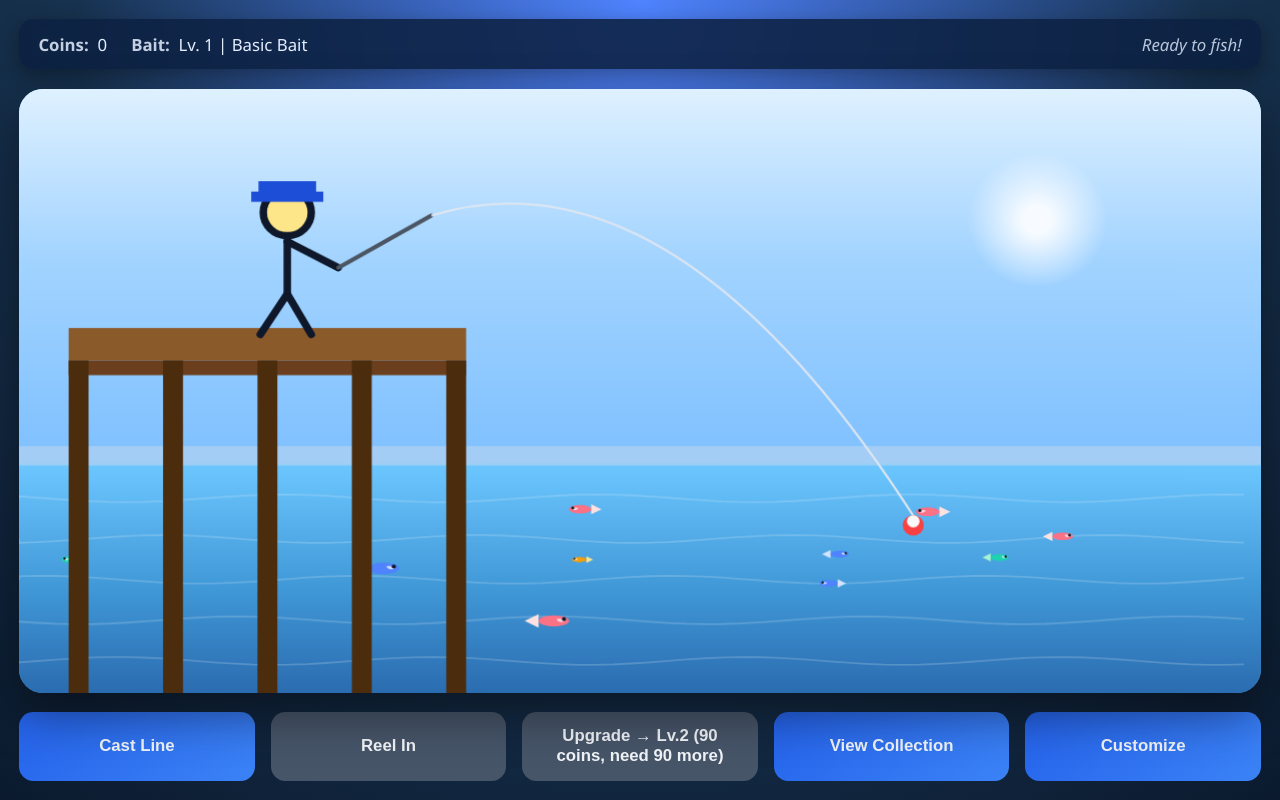
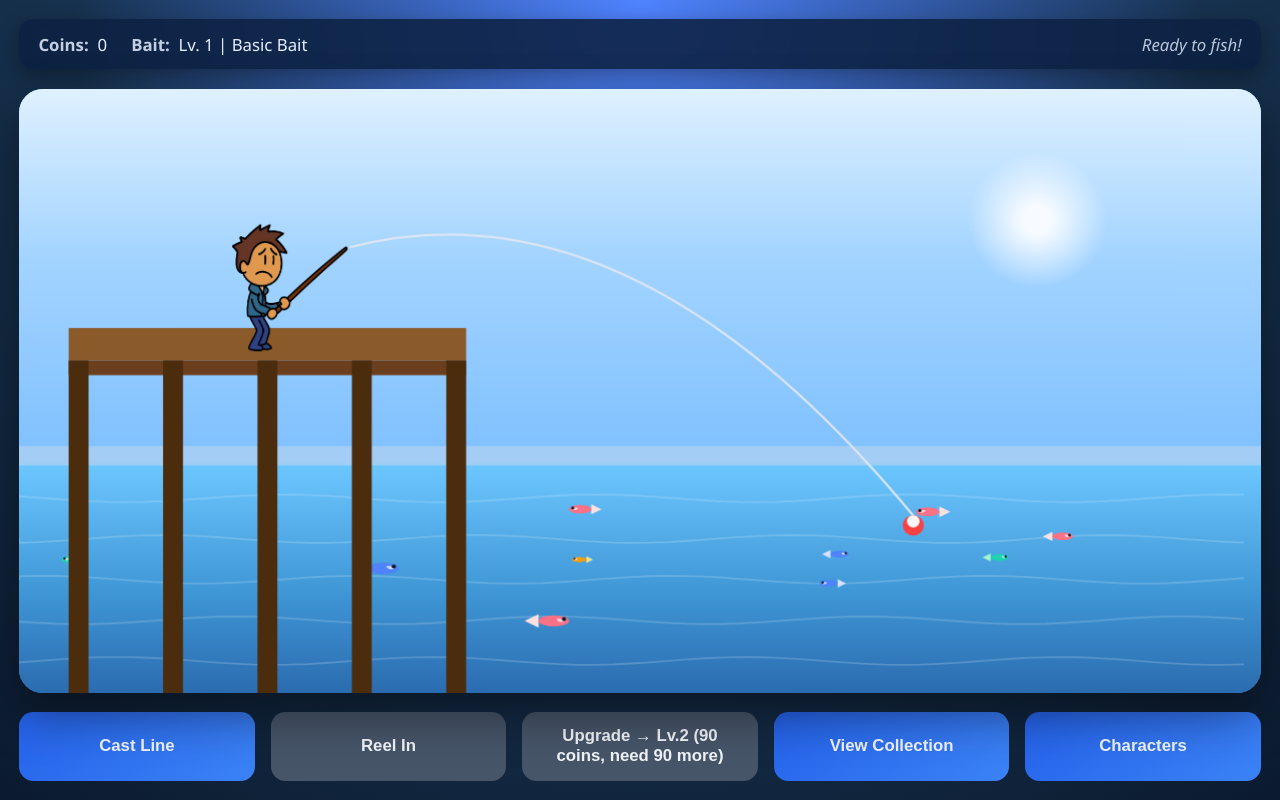
Before and after one commit to teebs4140/stickman-fishing, a plain HTML site: page index.html in a window 1280 px wide. Drawn offline with Linux system fonts and the light colour scheme.

Commit message:
added new characters

```diff
--- a/game.js
+++ b/game.js
@@ -110,75 +110,42 @@ function startGame() {
     { level: 6, name: "Cosmic Resonator", upgradeCost: 620, odds: { Common: 0.12, Uncommon: 0.28, Rare: 0.24, Epic: 0.14, Legendary: 0.12, Mythic: 0.1 } },
   ];
 
-  const COSMETICS = {
-    hats: [
-      {
-        id: "default",
-        name: "Classic Blue Cap",
-        cost: 0,
-        colors: { top: "#1d4ed8", brim: "#1d4ed8" },
-        description: "Simple cap that keeps the sun out of your eyes.",
-      },
-      {
-        id: "sunset",
-        name: "Sunset Beanie",
-        cost: 180,
-        colors: { top: "#f97316", brim: "#fb7185" },
-        description: "Warm hues inspired by evening fishing trips.",
-      },
-      {
-        id: "forest",
-        name: "Forest Bucket",
-        cost: 260,
-        colors: { top: "#166534", brim: "#22c55e" },
-        description: "Blends in with the pines when you scout new spots.",
-      },
-      {
-        id: "cosmic",
-        name: "Cosmic Halo",
-        cost: 360,
-        colors: { top: "#9333ea", brim: "#f472b6" },
-        description: "Shimmering band that glows with cosmic energy.",
-      },
-    ],
-    outfits: [
-      {
-        id: "default",
-        name: "Standard Lines",
-        cost: 0,
-        stroke: "#0f172a",
-        accent: "#2563eb",
-        accentType: "none",
-        description: "Reliable black lines—ready for any catch.",
-      },
-      {
-        id: "angler",
-        name: "Angler Jacket",
-        cost: 220,
-        stroke: "#1f2937",
-        accent: "#16a34a",
-        accentType: "vest",
-        description: "Utility vest packed with imaginary tackle.",
-      },
-      {
-        id: "crimson",
-        name: "Crimson Sash",
-        cost: 280,
-        stroke: "#7f1d1d",
-        accent: "#f97316",
-        accentType: "sash",
-        description: "Bold sash that shows you mean fishing business.",
-      },
-      {
-        id: "midnight",
-        name: "Midnight Slicker",
-        cost: 340,
-        stroke: "#0f172a",
-        accent: "#3b82f6",
-        accentType: "coat",
-        description: "Storm-ready coat for late-night legendary hunts.",
-      },
-    ],
+  // Character images - loaded asynchronously
+  const characterImages = {
+    char1: new Image(),
+    char2: new Image(),
+    char3: new Image(),
+  };
+  characterImages.char1.src = "characters/image-removebg-preview.png";
+  characterImages.char2.src = "characters/image_2-removebg-preview.png";
+  characterImages.char3.src = "characters/image_5-removebg-preview.png";
+
+  const CHARACTERS = {
+    char1: {
+      id: "char1",
+      name: "Fisher Blue",
+      cost: 0,
+      description: "A dedicated angler ready for any catch.",
+      // Rod tip offsets calibrated from visual testing
+      rodTipOffsetX: 0.98,  // Relative to character width - far right at rod tip
+      rodTipOffsetY: 0.22,  // Relative to character height - at the rod tip end
+    },
+    char2: {
+      id: "char2",
+      name: "Bunny Fisher",
+      cost: 0, // Free for testing
+      description: "Cheerful bunny with a lucky carrot charm.",
+      rodTipOffsetX: 0.93,  // Rod extends to the right - at rod tip
+      rodTipOffsetY: 0.22,  // Rod tip position
+    },
+    char3: {
+      id: "char3",
+      name: "Fisher Green",
+      cost: 0, // Free for testing
+      description: "Confident fisher with expert technique.",
+      rodTipOffsetX: 0.80,  // Rod tip - more to the left for Fisher Green
+      rodTipOffsetY: 0.22,  // Rod tip position - slightly down
+    },
   };
 
   const FISH_ART = {
@@ -237,23 +204,19 @@ function startGame() {
     pendingCatch: null,
     collection: new Map(),
     backgroundFish: [],
-    customization: {
-      owned: {
-        hats: new Set(["default"]),
-        outfits: new Set(["default"]),
-      },
-      equippedHat: "default",
-      equippedOutfit: "default",
+    characters: {
+      owned: new Set(["char1"]), // char1 is free/default
+      selected: "char1",
     },
   };
 
-  const stickman = {
+  const character = {
     x: canvas.width * 0.22,
     baseY: CONFIG.waterline,
-    height: 140,
-    headRadius: 18,
-    handX: 0,
-    handY: 0,
+    width: 120,  // Character image width when rendered
+    height: 140, // Character image height when rendered
+    rodTipX: 0,
+    rodTipY: 0,
   };
 
   let lastTimestamp = performance.now();
@@ -431,54 +394,57 @@ function startGame() {
     );
   }
 
-  function getCosmetics(type) {
-    return COSMETICS[type] ?? [];
-  }
-
-  function getCosmeticById(type, id) {
-    return getCosmetics(type).find((item) => item.id === id);
-  }
-
-  function isCosmeticOwned(type, id) {
-    return state.customization.owned[type]?.has(id);
-  }
-
-  function purchaseCosmetic(type, id) {
-    const item = getCosmeticById(type, id);
-    if (!item) return;
-    if (isCosmeticOwned(type, id)) {
-      setStatus(`${item.name} is already in your wardrobe.`);
+  function getCharacterById(id) {
+    return CHARACTERS[id];
+  }
+
+  function isCharacterOwned(id) {
+    return state.characters.owned.has(id);
+  }
+
+  function purchaseCharacter(id) {
+    const char = getCharacterById(id);
+    if (!char) return;
+    if (isCharacterOwned(id)) {
+      setStatus(`${char.name} is already unlocked.`);
       return;
     }
-    if (state.coins < item.cost) {
-      const shortfall = item.cost - state.coins;
-      setStatus(`Need ${shortfall} more coins to buy ${item.name}.`);
+    if (state.coins < char.cost) {
+      const shortfall = char.cost - state.coins;
+      setStatus(`Need ${shortfall} more coins to unlock ${char.name}.`);
       return;
     }
-    state.coins -= item.cost;
-    state.customization.owned[type].add(id);
-    setStatus(`Purchased ${item.name}!`);
+    state.coins -= char.cost;
+    state.characters.owned.add(id);
+    setStatus(`Unlocked ${char.name}!`);
     updateUI();
-    renderCustomizationUI();
-  }
-
-  function equipCosmetic(type, id) {
-    const item = getCosmeticById(type, id);
-    if (!item) return;
-    if (!isCosmeticOwned(type, id)) {
-      setStatus(`Buy ${item.name} before equipping it.`);
+    renderCharacterSelectionUI();
+  }
+
+  function selectCharacter(id) {
+    const char = getCharacterById(id);
+    if (!char) return;
+    if (!isCharacterOwned(id)) {
+      setStatus(`Unlock ${char.name} before selecting it.`);
       return;
     }
-    const key = type === "hats" ? "equippedHat" : "equippedOutfit";
-    state.customization[key] = id;
-    setStatus(`${item.name} equipped! Looking sharp.`);
-    renderCustomizationUI();
-  }
-
-  function renderCustomizationList(listElement, items, type) {
-    if (!listElement) return;
-    listElement.innerHTML = "";
-    for (const item of items) {
+    state.characters.selected = id;
+    setStatus(`${char.name} selected!`);
+    renderCharacterSelectionUI();
+  }
+
+  function renderCharacterSelectionUI() {
+    if (!hatList) return; // Repurposing the hatList element for characters
+
+    hatList.innerHTML = "";
+
+    // Hide the outfit list since we're only using character selection now
+    if (outfitList) {
+      outfitList.style.display = "none";
+    }
+
+    const characters = Object.values(CHARACTERS);
+    for (const char of characters) {
       const li = document.createElement("li");
       li.className = "customize-item";
 
@@ -486,16 +452,16 @@ function startGame() {
       info.className = "customize-item-info";
 
       const name = document.createElement("span");
-      name.textContent = item.name;
+      name.textContent = char.name;
       info.appendChild(name);
 
       const desc = document.createElement("span");
       desc.style.opacity = "0.8";
       desc.style.fontSize = "0.82rem";
-      desc.textContent = item.description;
+      desc.textContent = char.description;
       info.appendChild(desc);
 
-      if (isCosmeticOwned(type, item.id) && item.cost > 0) {
+      if (isCharacterOwned(char.id) && char.cost > 0) {
         const owned = document.createElement("span");
         owned.className = "owned-tag";
         owned.textContent = "Owned";
@@ -507,32 +473,25 @@ function startGame() {
       const actions = document.createElement("div");
       actions.className = "customize-item-actions";
 
-      if (!isCosmeticOwned(type, item.id)) {
+      if (!isCharacterOwned(char.id)) {
         const buyBtn = document.createElement("button");
         buyBtn.className = "buy";
-        buyBtn.textContent = `Buy (${item.cost} coins)`;
-        buyBtn.disabled = state.coins < item.cost;
-        buyBtn.addEventListener("click", () => purchaseCosmetic(type, item.id));
+        buyBtn.textContent = `Unlock (${char.cost} coins)`;
+        buyBtn.disabled = state.coins < char.cost;
+        buyBtn.addEventListener("click", () => purchaseCharacter(char.id));
         actions.appendChild(buyBtn);
       }
 
-      const equipBtn = document.createElement("button");
-      equipBtn.className = "equip";
-      const currentEquipped =
-        type === "hats" ? state.customization.equippedHat : state.customization.equippedOutfit;
-      equipBtn.textContent = currentEquipped === item.id ? "Equipped" : "Equip";
-      equipBtn.disabled = currentEquipped === item.id || !isCosmeticOwned(type, item.id);
-      equipBtn.addEventListener("click", () => equipCosmetic(type, item.id));
-      actions.appendChild(equipBtn);
+      const selectBtn = document.createElement("button");
+      selectBtn.className = "equip";
+      selectBtn.textContent = state.characters.selected === char.id ? "Selected" : "Select";
+      selectBtn.disabled = state.characters.selected === char.id || !isCharacterOwned(char.id);
+      selectBtn.addEventListener("click", () => selectCharacter(char.id));
+      actions.appendChild(selectBtn);
 
       li.appendChild(actions);
-      listElement.appendChild(li);
-    }
-  }
-
-  function renderCustomizationUI() {
-    renderCustomizationList(hatList, getCosmetics("hats"), "hats");
-    renderCustomizationList(outfitList, getCosmetics("outfits"), "outfits");
+      hatList.appendChild(li);
+    }
   }
 
   function toggleCustomizePanel(forceOpen) {
@@ -543,7 +502,7 @@ function startGame() {
     if (shouldOpen) {
       hideCatchOverlay();
       collectionPanel.classList.add("hidden");
-      renderCustomizationUI();
+      renderCharacterSelectionUI();
       customizePanel.classList.remove("hidden");
     } else {
       customizePanel.classList.add("hidden");
@@ -829,12 +788,10 @@ function startGame() {
     layout.deckThickness = layout.dockHeight * 0.24;
     layout.deckY = layout.dockTop + layout.deckThickness;
 
-    stickman.height = Math.max(150, canvas.height * 0.24);
-    stickman.headRadius = stickman.height * 0.16;
-    stickman.x = layout.dockX + layout.dockWidth * 0.55;
-    stickman.baseY = layout.dockTop + layout.deckThickness * 0.2;
-    stickman.handX = stickman.x + stickman.height * 0.34;
-    stickman.handY = stickman.baseY - stickman.height * 0.46;
+    character.height = Math.max(150, canvas.height * 0.24);
+    character.width = character.height * 0.86; // Maintain aspect ratio
+    character.x = layout.dockX + layout.dockWidth * 0.55;
+    character.baseY = layout.deckY; // Stand on top of the deck plank
 
     state.bobber.baseX = canvas.width * 0.72;
     state.bobber.baseY = CONFIG.waterline + 60;
@@ -870,7 +827,7 @@ function startGame() {
     }
 
     if (!customizePanel.classList.contains("hidden")) {
-      renderCustomizationUI();
+      renderCharacterSelectionUI();
     }
   }
 
@@ -937,7 +894,7 @@ function startGame() {
       case "casting": {
         state.castTimer += dt;
         const t = clamp(state.castTimer / CONFIG.castDurationMs, 0, 1);
-        const start = { x: stickman.handX, y: stickman.handY };
+        const start = { x: character.rodTipX, y: character.rodTipY };
         state.bobber.x = start.x + (state.bobber.baseX - start.x) * t;
         state.bobber.y = start.y + (state.bobber.baseY - start.y) * t;
 
@@ -1162,7 +1119,7 @@ function startGame() {
     drawBackground();
     drawBackgroundFish();
     drawDock();
-    drawStickman();
+    drawCharacter();
     drawFishingLine();
     drawBobber();
   }
@@ -1218,115 +1175,28 @@ function startGame() {
     }
   }
 
-  function drawStickman() {
-    const headRadius = stickman.headRadius;
-    const currentHat =
-      getCosmeticById("hats", state.customization.equippedHat) ||
-      getCosmeticById("hats", "default");
-    const currentOutfit =
-      getCosmeticById("outfits", state.customization.equippedOutfit) ||
-      getCosmeticById("outfits", "default");
-    const strokeColor = currentOutfit?.stroke ?? "#0f172a";
-    const accentColor = currentOutfit?.accent ?? "#2563eb";
-    const accentType = currentOutfit?.accentType ?? "none";
-    const hatTopColor = currentHat?.colors?.top ?? "#1d4ed8";
-    const hatBrimColor = currentHat?.colors?.brim ?? hatTopColor;
-    const headCenterY = stickman.baseY - stickman.height + headRadius;
-    const shoulderY = headCenterY + headRadius * 1.2;
-    const hipY = stickman.baseY - stickman.height * 0.28;
-    const limbThickness = Math.max(5, stickman.height * 0.05);
+  function drawCharacter() {
+    const selectedCharId = state.characters.selected;
+    const charData = CHARACTERS[selectedCharId];
+    const charImage = characterImages[selectedCharId];
+
+    // Only draw if image is loaded
+    if (!charImage || !charImage.complete) {
+      return;
+    }
 
     ctx.save();
-    ctx.lineCap = "round";
-    ctx.lineJoin = "round";
-
-    ctx.lineWidth = limbThickness;
-    ctx.strokeStyle = strokeColor;
-    ctx.beginPath();
-    ctx.moveTo(stickman.x, shoulderY);
-    ctx.lineTo(stickman.x, hipY);
-    ctx.stroke();
-
-    ctx.beginPath();
-    ctx.moveTo(stickman.x, hipY);
-    ctx.lineTo(stickman.x - stickman.height * 0.18, stickman.baseY);
-    ctx.moveTo(stickman.x, hipY);
-    ctx.lineTo(stickman.x + stickman.height * 0.16, stickman.baseY);
-    ctx.stroke();
-
-    ctx.beginPath();
-    ctx.moveTo(stickman.x, shoulderY + limbThickness * 0.15);
-    ctx.lineTo(stickman.handX, stickman.handY);
-    ctx.stroke();
-
-    if (accentType && accentType !== "none") {
-      ctx.save();
-      ctx.fillStyle = accentColor;
-      ctx.strokeStyle = accentColor;
-      switch (accentType) {
-        case "vest": {
-          const vestTop = shoulderY - headRadius * 0.2;
-          const vestBottom = hipY + limbThickness * 0.5;
-          const vestWidth = stickman.height * 0.28;
-          ctx.globalAlpha = 0.55;
-          ctx.fillRect(stickman.x - vestWidth / 2, vestTop, vestWidth, vestBottom - vestTop);
-          ctx.globalAlpha = 1;
-          break;
-        }
-        case "sash": {
-          ctx.lineWidth = limbThickness * 1.6;
-          ctx.globalAlpha = 0.7;
-          ctx.beginPath();
-          ctx.moveTo(stickman.x - stickman.height * 0.24, shoulderY);
-          ctx.lineTo(stickman.x + stickman.height * 0.18, hipY);
-          ctx.stroke();
-          ctx.globalAlpha = 1;
-          break;
-        }
-        case "coat": {
-          const coatTop = shoulderY - limbThickness * 0.5;
-          const coatBottom = hipY + stickman.height * 0.18;
-          const coatWidth = stickman.height * 0.32;
-          ctx.globalAlpha = 0.6;
-          ctx.fillRect(stickman.x - coatWidth / 2, coatTop, coatWidth, coatBottom - coatTop);
-          ctx.globalAlpha = 1;
-          break;
-        }
-        default:
-          break;
-      }
-      ctx.restore();
-    }
-
-    ctx.fillStyle = "#fde68a";
-    ctx.beginPath();
-    ctx.arc(stickman.x, headCenterY, headRadius, 0, Math.PI * 2);
-    ctx.fill();
-    ctx.stroke();
-
-    const hatWidth = headRadius * 2.4;
-    const hatHeight = headRadius * 0.8;
-    ctx.fillStyle = hatTopColor;
-    ctx.fillRect(stickman.x - hatWidth / 2, headCenterY - headRadius * 1.35, hatWidth, hatHeight);
-    ctx.fillStyle = hatBrimColor;
-    ctx.fillRect(
-      stickman.x - hatWidth / 1.6,
-      headCenterY - headRadius * 0.9,
-      hatWidth * 1.25,
-      hatHeight * 0.55
-    );
-
-    ctx.strokeStyle = "#4b5563";
-    ctx.lineWidth = limbThickness * 0.55;
-    ctx.beginPath();
-    const rodTipX = stickman.handX + stickman.height * 0.62;
-    const rodTipY = stickman.handY - stickman.height * 0.36;
-    ctx.moveTo(stickman.handX, stickman.handY);
-    ctx.lineTo(rodTipX, rodTipY);
-    ctx.stroke();
-
-    stickman.rodTipX = rodTipX;
-    stickman.rodTipY = rodTipY;
+
+    // Calculate character position - centered at character.x, bottom at character.baseY
+    const drawX = character.x - character.width / 2;
+    const drawY = character.baseY - character.height;
+
+    // Draw the character image
+    ctx.drawImage(charImage, drawX, drawY, character.width, character.height);
+
+    // Calculate rod tip position based on character data
+    character.rodTipX = drawX + character.width * charData.rodTipOffsetX;
+    character.rodTipY = drawY + character.height * charData.rodTipOffsetY;
 
     ctx.restore();
   }
@@ -1335,12 +1205,12 @@ function startGame() {
     ctx.strokeStyle = "#dce6f2";
     ctx.lineWidth = 2.2;
     ctx.beginPath();
-    const tipX = stickman.rodTipX ?? stickman.handX;
-    const tipY = stickman.rodTipY ?? stickman.handY;
+    const tipX = character.rodTipX;
+    const tipY = character.rodTipY;
     ctx.moveTo(tipX, tipY);
     ctx.quadraticCurveTo(
       (tipX + state.bobber.x) / 2,
-      tipY - stickman.height * 0.5,
+      tipY - character.height * 0.5,
       state.bobber.x,
       state.bobber.y - 10
     );
@@ -1597,7 +1467,7 @@ function startGame() {
     wireControls();
     resizeCanvas();
     window.addEventListener("resize", resizeCanvas);
-    renderCustomizationUI();
+    renderCharacterSelectionUI();
     updateUI();
     requestAnimationFrame(update);
   }
--- a/index.html
+++ b/index.html
@@ -3,7 +3,7 @@
 <head>
   <meta charset="UTF-8">
   <meta name="viewport" content="width=device-width, initial-scale=1.0, viewport-fit=cover">
-  <title>Stickman Fishing Prototype</title>
+  <title>Character Fishing Game</title>
   <link rel="stylesheet" href="style.css">
 </head>
 <body>
@@ -31,7 +31,7 @@
       <button id="reel-btn" disabled>Reel In</button>
       <button id="upgrade-btn">Upgrade Bait</button>
       <button id="toggle-collection-btn">View Collection</button>
-      <button id="customize-btn">Customize</button>
+      <button id="customize-btn">Characters</button>
     </nav>
 
     <aside id="collection-panel" class="panel hidden" aria-live="polite">
@@ -47,15 +47,14 @@
 
   <aside id="customize-panel" class="panel hidden" aria-live="polite">
     <header>
-      <h2>Customize Stickman</h2>
-      <button id="close-customize-btn" aria-label="Close customize panel">X</button>
+      <h2>Select Character</h2>
+      <button id="close-customize-btn" aria-label="Close character selection panel">X</button>
     </header>
     <section class="customize-section">
-      <h3>Hats</h3>
+      <h3>Characters</h3>
       <ul id="hat-list" class="customize-list"></ul>
     </section>
     <section class="customize-section">
-      <h3>Outfits</h3>
       <ul id="outfit-list" class="customize-list"></ul>
     </section>
   </aside>
```
Also changed, not shown: characters/image-removebg-preview.png (added), characters/image_2-removebg-preview.png (added), characters/image_5-removebg-preview.png (added), 1 other file.
